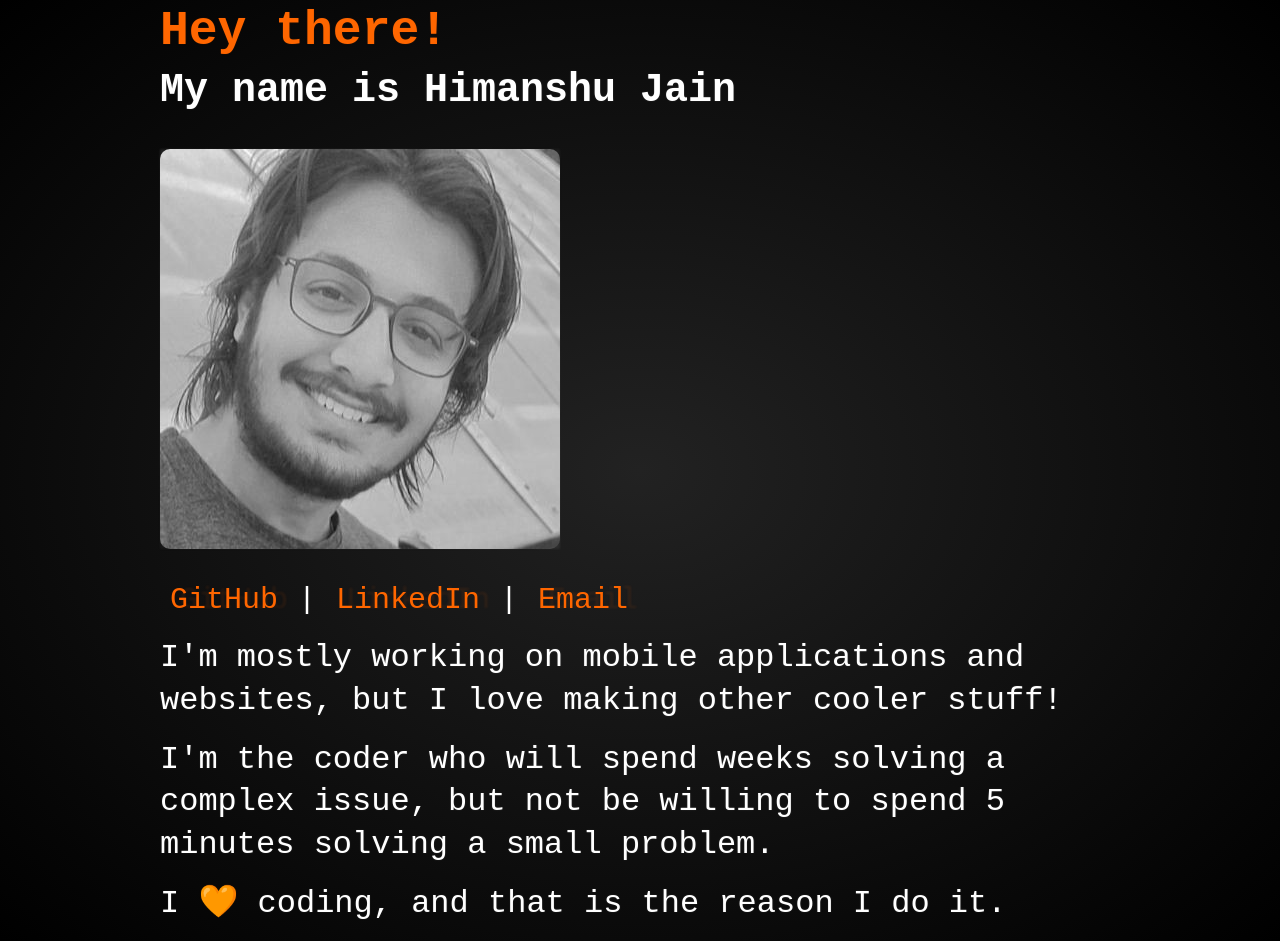
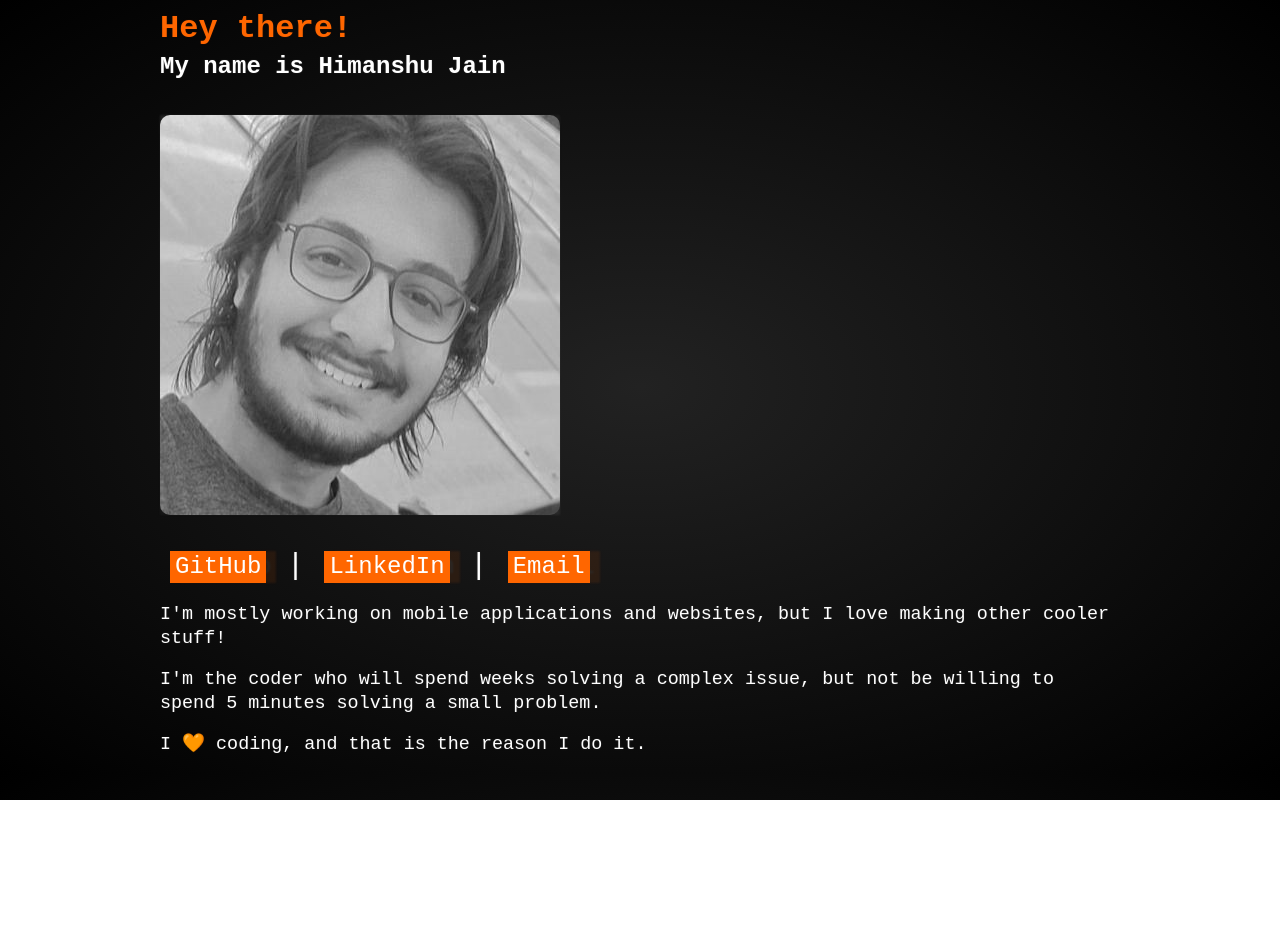
Before and after one commit to hjjinx/hjjinx.github.io, a React (Create React App) app: page / in a window 1280 px wide. After the commit the page ends 800 px from the top, so only its background shows below. Built offline with nearby package versions, Linux system fonts and the light colour scheme.

Commit message:
reduce font size and changed links design

```diff
--- a/src/index.css
+++ b/src/index.css
@@ -4,25 +4,23 @@
   --color-2: #222;
   --color-3: #ff6600;
   --color-4: #aaa;
-  --curve: 20;
+  --color-5: #fff;
 }
 
 ::selection {
   background-color: var(--color-3);
-  color: #fff;
+  color: var(--color-5);
 }
 
 * {
   box-sizing: border-box;
 }
 body {
-  /* color: white; */
   font: normal 15px / 1.33333 monospace;
   background-color: var(--color-1);
   background: radial-gradient(var(--color-2), var(--color-1));
   -webkit-font-smoothing: antialiased;
-  color: white;
-  margin: auto;
+  color: var(--color-5);
 }
 a {
   text-decoration: none;
@@ -32,7 +30,7 @@ a {
   flex: 1;
   margin: 1rem 0;
   border-radius: 10px;
-  font-size: 2rem;
+  font-size: 1.15rem;
 }
 
 main,
@@ -53,7 +51,7 @@ main {
 }
 
 .three-d:before {
-  color: white;
+  color: var(--color-5);
   left: 0;
   position: absolute;
   content: attr(three-d-text);
@@ -87,28 +85,36 @@ h2,
 h1:before,
 h2:before {
   margin: 0 !important;
-  font-size: 2.5rem !important;
+  font-size: 1.5rem !important;
 }
 
 h1,
 h1:before {
-  font-size: 3rem !important;
+  font-size: 2rem !important;
   color: var(--color-3) !important;
 }
 
 .links {
-  display: flex;
+  display: inline-flex;
   flex-direction: row;
   vertical-align: middle;
 }
 .links > a,
 .links > a:before {
   align-self: center;
-  font-size: 30px;
+  font-size: 1.5rem;
   margin: 0 10px;
+  padding: 0 5px;
+  transition: all 200ms;
+  background: var(--color-3);
+  color: var(--color-5);
+}
+
+.links > a:hover {
+  transform: rotate(-5deg);
+  background: var(--color-5);
   color: var(--color-3);
 }
-
 .divider {
   font-size: 30px;
   margin: 0 10px;
```
